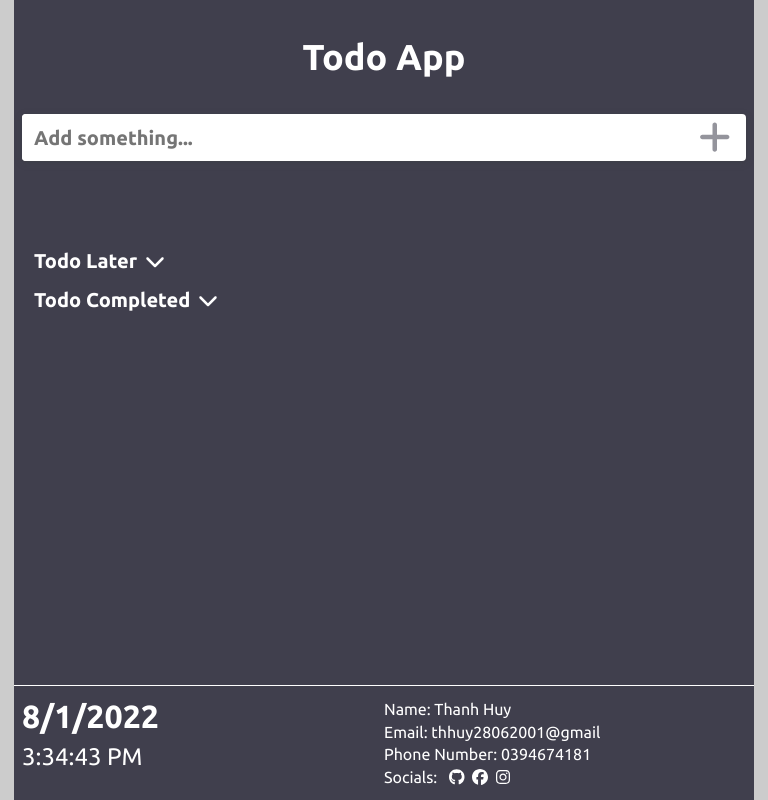
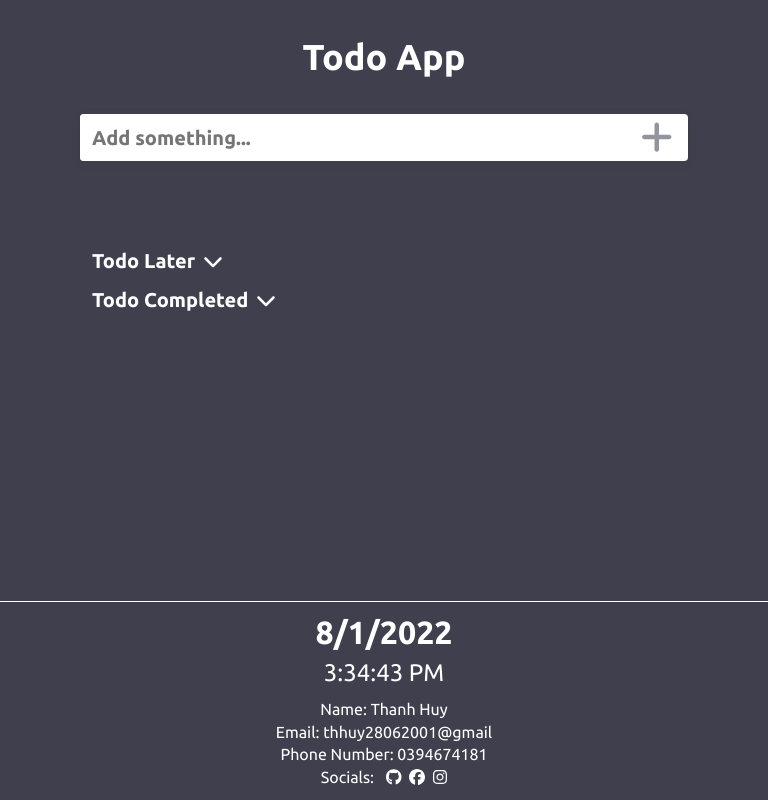
Before and after one commit to thanhhuy44/todo-app, a React (Create React App) app: page / in a window 768 px wide. Built offline with nearby package versions, Linux system fonts and the light colour scheme; a web font is replaced by a local one.

Commit message:
first-commit

```diff
--- a/src/components/MainStyle/MainStyle.scss
+++ b/src/components/MainStyle/MainStyle.scss
@@ -9,6 +9,7 @@
   --text-primary: #fff;
   --text-secondary: #4e4e5c;
   --text-link-color: #6e8ffb;
+  --tablet-padding: 80px;
 }
 
 ::-webkit-scrollbar {
--- a/src/layouts/MainLayout/MainLayout.module.scss
+++ b/src/layouts/MainLayout/MainLayout.module.scss
@@ -1,21 +1,27 @@
 .container {
   max-width: 740px;
   min-height: 100vh;
-  margin-left: auto;
-  margin-right: auto;
   background-color: var(--primary-color);
   color: var(--text-primary);
 }
 
-@media (max-width: 739px) {
+@media (min-width: 1024px) {
+  .container {
+    margin-left: auto;
+    margin-right: auto;
+  }
+}
+
+@media (min-width: 740px) and (max-width: 1023px) {
   .container {
     width: 100%;
     min-height: 100vh;
   }
 }
 
-@media (min-width: 740px) and (max-width: 1023px) {
+@media (max-width: 1023px) {
+  .container {
+    max-width: 1023px;
+    min-height: 100vh;
+  }
 }
-
-@media (max-width: 1023px) {
-}
--- a/src/layouts/components/Content/Content.module.scss
+++ b/src/layouts/components/Content/Content.module.scss
@@ -2,11 +2,18 @@
   padding: calc(var(--header-height) + 20px) 8px 180px 8px;
 }
 
-// @media (max-width: 739px) {
-//   .container {
-//     margin-top: calc(var(--header-height) + 20px);
-//   }
-// }
+@media (max-width: 1024px) {
+  .container {
+    margin-left: auto;
+    margin-right: auto;
+  }
+}
+
+@media (min-width: 740px) and (max-width: 1023px) {
+  .container {
+    padding: calc(var(--header-height) + 20px) var(--tablet-padding) 180px;
+  }
+}
 
 .todos {
   display: block;
--- a/src/layouts/components/Footer/Footer.module.scss
+++ b/src/layouts/components/Footer/Footer.module.scss
@@ -21,13 +21,21 @@
   margin-left: 8px;
 }
 
-@media (max-width: 739px) {
+@media (max-width: 1024px) {
   .container {
     width: 100%;
     display: block;
     text-align: center;
+    left: 0;
   }
   .info {
     margin-top: 12px;
   }
 }
+
+@media (max-height: 500px) {
+  .container {
+    display: block;
+    position: relative;
+  }
+}
--- a/src/layouts/components/Header/Header.module.scss
+++ b/src/layouts/components/Header/Header.module.scss
@@ -22,6 +22,12 @@
     rgba(60, 64, 67, 0.15) 0px 2px 6px 2px;
 }
 
+@media (min-width: 740px) and (max-width: 1023px) {
+  .container {
+    padding: 0 var(--tablet-padding) 20px;
+  }
+}
+
 .input {
   flex: 1;
   font-size: 2rem;
@@ -38,7 +44,7 @@
   color: var(--text-secondary);
 }
 
-@media (max-width: 739px) {
+@media (max-width: 1024px) {
   .container {
     position: fixed;
     width: 100%;
@@ -47,5 +53,6 @@
     right: 0;
     background-color: var(--primary-color);
     z-index: 999;
+    width: 100%;
   }
 }
--- a/src/layouts/components/TodoItem/TodoItem.module.scss
+++ b/src/layouts/components/TodoItem/TodoItem.module.scss
@@ -7,6 +7,12 @@
   font-weight: 400;
   background-color: var(--secondary-color);
   overflow: hidden;
+}
+
+@media (max-width: 1024px) {
+  .item {
+    flex: 1;
+  }
 }
 
 .todo {
@@ -19,3 +25,9 @@
   display: block;
   font-size: 3.6rem;
 }
+@media (max-width: 739px) {
+  .todo-btn {
+    display: block;
+    font-size: 2rem;
+  }
+}
```
